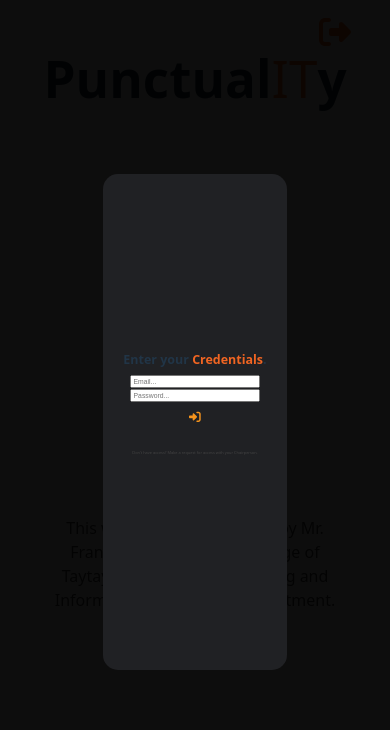
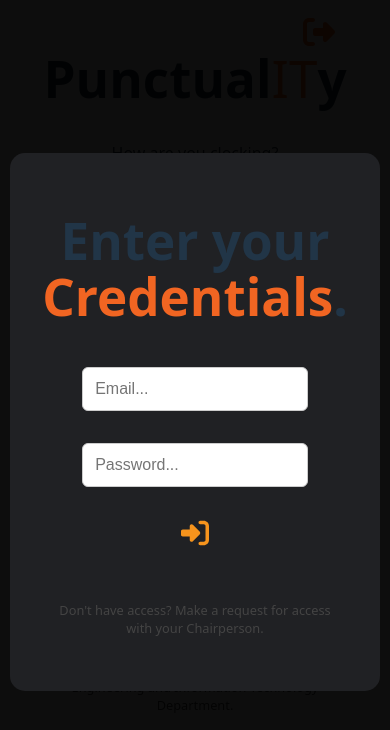
Before and after one commit to ACaffeinatedCoder/PunctualITy, a React (Vite) app: page / in a window 390 px wide. Shown: the top 730 px of the page. Built offline with nearby package versions, Linux system fonts and the light colour scheme; no server answers.

Commit message:
fixed css to adapt to mobile

```diff
--- a/package.json
+++ b/package.json
@@ -13,6 +13,7 @@
     "@fortawesome/fontawesome-svg-core": "^6.7.2",
     "@fortawesome/free-solid-svg-icons": "^6.7.2",
     "@fortawesome/react-fontawesome": "^0.2.2",
+    "@tailwindcss/vite": "^4.1.11",
     "firebase": "^11.9.1",
     "react": "^19.1.0",
     "react-dom": "^19.1.0",
@@ -23,12 +24,15 @@
     "@types/react": "^19.1.2",
     "@types/react-dom": "^19.1.2",
     "@vitejs/plugin-react": "^4.4.1",
+    "autoprefixer": "^10.4.21",
     "eslint": "^9.25.0",
     "eslint-plugin-react-hooks": "^5.2.0",
     "eslint-plugin-react-refresh": "^0.4.19",
     "gh-pages": "^6.3.0",
     "globals": "^16.0.0",
+    "postcss": "^8.5.6",
     "react-router-dom": "^7.6.2",
+    "tailwindcss": "^4.1.11",
     "vite": "^6.3.5"
   }
 }
--- a/src/App.css
+++ b/src/App.css
@@ -1,40 +1,19 @@
 #root {
-  max-width: 1280px;
+  max-width: 100%;
   margin: 0 auto;
-  padding: 2rem;
+  padding: 1rem;
   text-align: center;
 }
 
 .logo {
-  height: 6em;
+  height: clamp(4rem, 6vw, 6em);
   padding: 1.5em;
   will-change: filter;
   transition: filter 300ms;
 }
-.logo:hover {
-  filter: drop-shadow(0 0 2em #646cffaa);
-}
-.logo.react:hover {
-  filter: drop-shadow(0 0 2em #61dafbaa);
-}
-
-@keyframes logo-spin {
-  from {
-    transform: rotate(0deg);
-  }
-  to {
-    transform: rotate(360deg);
-  }
-}
-
-@media (prefers-reduced-motion: no-preference) {
-  a:nth-of-type(2) .logo {
-    animation: logo-spin infinite 20s linear;
-  }
-}
 
 .card {
-  padding: 2em;
+  padding: 1.5em;
 }
 
 .read-the-docs {
@@ -42,36 +21,40 @@
   text-align: center;
   color: #888;
   padding: 1rem;
+  font-size: clamp(0.8rem, 1.5vw, 1rem);
+  line-height: 1.4;
 }
 
 .clocking-in {
   display: flex;
   flex-direction: row;
-  align-self: center;
-  align-content: center;
+  align-items: center;
   justify-content: center;
+  flex-wrap: wrap;
+  gap: 1rem;
+  margin-top: 1rem;
 }
 
 .clock {
   display: flex;
   flex-direction: column;
-  align-self: center;
-  align-content: center;
+  align-items: center;
   justify-content: center;
-  padding-left: 1%;
-  padding-right: 1%;
-  padding-top: 1%;
-  padding-bottom: 7%;
-  margin: 1%;
-  height: 70%;
-  width: 30%;
+  padding: 1.5rem;
+  margin: 1rem;
+  height: auto;
+  width: clamp(250px, 40%, 300px);
   background-color: #020202;
   border-radius: 15px;
+  font-size: clamp(1rem, 1.5vw, 1.25rem);
   transition: color 0.3s ease, font-size 0.3s ease;
+  text-align: center;;
 }
 
 .clock a {
   color: white;
+  text-decoration: none;
+  font-weight: 600;
 }
 
 .clock a:visited {
@@ -79,8 +62,8 @@
 }
 
 .clock:hover a {
-  color:#020202 !important;
-  font-size: 1.5vw;
+  font-size: clamp(1.1rem, 1.7vw, 1.5rem);
+  color: #020202
 }
 
 .clock a:visited:hover {
@@ -89,7 +72,7 @@
 
 .clock-icon {
   color: #f6941d;
-  font-size: 6vw;
+  font-size: clamp(2.5rem, 6vw, 4rem);
   transition: color 0.3s ease, font-size 0.3s ease;
 }
 
@@ -97,10 +80,10 @@
   filter: drop-shadow(0 0 1em #ffffffaa);
   background-color: #888;
   color: black;
-  font-size: 1.5vw;
+  font-size: clamp(1.1rem, 1.7vw, 1.5rem);
 }
 
 .clock:hover .clock-icon {
   color:#020202;
-  font-size: 8vw;
+  font-size: clamp(3rem, 8vw, 5rem);
 }
--- a/src/pages/AccessCSS.css
+++ b/src/pages/AccessCSS.css
@@ -1,12 +1,12 @@
 #root {
-  max-width: 1280px;
+  max-width: 100%;
   margin: 0 auto;
-  padding: 2rem;
+  padding: 1rem;
   text-align: center;
 }
 
 .card {
-  padding: 2em;
+  padding: 1.5em;
 }
 
 .read-the-docs {
@@ -15,61 +15,61 @@
 
 .access-container {
   display: flex;
-  flex-direction: row;
-  align-self: center;
-  align-content: center;
+  flex-direction: column;
+  align-items: center;
   justify-content: center;
   background-color: #888;
+  padding: 1rem;
 }
 
 .access {
-  display: flex;
-  flex-direction: column;
-  align-self: center;
-  align-content: center;
-  justify-content: center;
-  padding-left: 1%;
-  padding-right: 1%;
-  padding-top: 1%;
-  padding-bottom: 7%;
-  margin: 1%;
-  height: 55%;
-  width: 45%;
-  background-color: #202124 ;
+  width: 90%;
+  height: auto;
+  font-size: clamp(1rem, 2.5vw, 1.2rem);
+  padding: 2rem;
+  margin: 1rem auto;
+  background-color: #202124;
   border-radius: 15px;
   transition: color 0.3s ease, font-size 0.3s ease;
-  font-size: 1vw;
-    position: relative; /* Needed for absolute child */
+  position: relative;
 }
 
 .credentials {
-    display: flex;
-    flex-direction: column;
-    width: 100%;
-    align-items: center;
-    justify-items: center;
-    align-self: center;
+  width: 100%;
+  display: flex;
+  flex-direction: column;
+  align-items: center;
+  gap: 1rem;
 }
 
 .credentials input {
-    width: 70%;
-    font-size: 1.75vw;
-    margin: 0.25%;
+  width: 70%;
+  font-size: clamp(1rem, 1.8vw, 1.25rem);
+  margin: 0.5rem 0;
+  padding: 0.75rem;
+  border: 1px solid #ccc;
+  border-radius: 6px;
 }
 
 .lock-icon {
-  font-size: 3vw;
+  font-size: clamp(1.5rem, 3vw, 2rem);
   color: #f6941d;
   cursor: pointer;
 }
 
-.close {
-  position: absolute;
-  top: 2rem;
-  right: 2rem;
-  font-size: 3vw;
-  color: #f6941d;
-  transition: opacity 0.3s ease, transform 0.3s ease;
-  cursor: pointer;
-  z-index: 1000;
+
+@media (max-width: 768px) {
+  .access {
+    width: 95%;
+    padding: 1.5rem;
+  }
+
+  .credentials input {
+    font-size: 1rem;
+  }
+
+  .lock-icon,
+  .close {
+    font-size: 1.75rem;
+  }
 }
--- a/src/pages/ClockInCSS.css
+++ b/src/pages/ClockInCSS.css
@@ -5,7 +5,7 @@
 }
 
 .scanner-icon {
-  font-size: 8vw;
+  font-size: clamp(2.5rem, 8vw, 5rem);
   color: #f6941d;
   transition: transform 0.3s ease;
 }
@@ -35,9 +35,9 @@
 
 .close {
   position: absolute;
-  top: 2rem;
-  right: 2rem;
-  font-size: 3vw;
+  top: 1rem;
+  right: 1rem;
+  font-size: clamp(1.5rem, 3vw, 2rem);
   color: #f6941d;
   transition: opacity 0.3s ease, transform 0.3s ease;
   cursor: pointer;
--- a/src/pages/RequestAccess.jsx
+++ b/src/pages/RequestAccess.jsx
@@ -5,25 +5,6 @@ import { FontAwesomeIcon } from '@fortawesome/react-fontawesome';
 import { useEffect, useState, useRef } from 'react';
 import './AccessCSS.css';
 import { useAuth } from '../AuthContext';
-
-/**
- * -- REVAMP --
- * Turn into a login page
- *  - signInWithEmailAndPassword
- *
- * Track user
- *  - onAuthStateChanged?
- *  - setDoc(doc(db, "Users", user.uid)) upon register
- * {
- *    email, role, displayName
- * }
- *  - const userDoc = await getDoc(doc(db, "Users", user.uid));
- *  - (const userInfo = userDoc.data();
- *
- * Restrict pages per role
- *  - check role of current user and restrict accordingly
- *  - use createContext for a globally available variable
- */
 
 function RequestAccess({ panel }) {
   const [access, setAccess] = useState(true);
@@ -67,7 +48,7 @@ function RequestAccess({ panel }) {
       <div className="card">
         <FontAwesomeIcon
           icon={faRightToBracket}
-          className={`lock-icon ${access ? 'fade-out' : 'fade-in'}`}
+          className={`lock-icon`}
           onClick={() => handleLogin()}
         />
       </div>
--- a/src/pages/analytics/AnomaLogsCSS.css
+++ b/src/pages/analytics/AnomaLogsCSS.css
@@ -79,3 +79,30 @@
   color: red;
   font-weight: bold;
 }
+
+@media screen and (max-width: 768px) {
+  .idlogs-container,
+  .anomalogs-container,
+  .anomalogs-title,
+  .anomalogs-item {
+    width: 95%;
+    max-width: 95%;
+  }
+
+  .anomalogs-title h2 {
+    font-size: 1.2rem;
+    letter-spacing: normal;
+  }
+
+  .anomalogs-content {
+    gap: 0.25rem;
+  }
+
+  .anomalogs-content p {
+    font-size: 0.95rem;
+  }
+
+  .anomaly-text {
+    font-size: 1rem;
+  }
+}
--- a/src/pages/analytics/NewFaculty.jsx
+++ b/src/pages/analytics/NewFaculty.jsx
@@ -101,7 +101,7 @@ function NewFaculty({ faculty }) {
           </span>{' '}
         </h1>
       </div>
-
+      <div className="events-overall">
         <div className="absence-and-analytics">
           <div className="idlogs-container">
             <h2>
@@ -166,6 +166,7 @@ function NewFaculty({ faculty }) {
           </div>
         </div>
       </div>
+    </div>
   );
 }
 
--- a/src/pages/analytics/NewStudent.jsx
+++ b/src/pages/analytics/NewStudent.jsx
@@ -147,7 +147,7 @@ function NewStudent({ newPage }) {
         </h1>
       </div>
 
-      <div className="absence-and-analytics">
+      <div className="events-overall">
         <div className="idlogs-container">
           <h2>
             <span style={{ color: '#f16522' }}>Student</span> Details
--- a/src/pages/analytics/RecordsCSS.css
+++ b/src/pages/analytics/RecordsCSS.css
@@ -1,8 +1,13 @@
+* {
+  box-sizing: border-box;
+}
+
 #root {
-  max-width: 1280px;
+  max-width: 100%;
   margin: 0 auto;
   padding: 2rem;
   text-align: center;
+  overflow-x: hidden;
 }
 
 .record-overall-container {
@@ -43,9 +48,9 @@
 
 .record-and-analytics {
   border-radius: 8px;
-  padding: 0.5rem;
-  width: 95%;
-  max-width: 95%;
+  padding: 0.75rem;
+  width: 100%;
+  max-width: 100%;
   text-align: center;
   display: flex;
   flex-direction: row;
@@ -81,12 +86,12 @@
   align-items: center;
   justify-content: space-between;
   background-color: #202124;
-  padding: 0.75rem 1rem;
+  padding: 0.75rem;
   border-radius: 8px;
   margin: 0.5rem 0;
   box-shadow: 0 2px 6px rgba(0, 0, 0, 1);
-  width: 95%;
-  max-width: 95%;
+  width: 100%;
+  max-width: 100%;
   color: white;
   box-sizing: border-box;
   gap: 1rem;
@@ -95,14 +100,14 @@
 .record-search {
   display: flex;
   flex-direction: row;
-  flex-wrap: wrap; /* allow wrapping on smaller screens */
+  flex-wrap: wrap;
   align-items: left;
   justify-items: left;
   justify-content: space-between, left;
-  padding: 0.75rem 1rem;
+  padding: 0.75rem;
   margin: 0.5rem 0;
-  width: 90%;
-  max-width: 90%;
+  width: 100%;
+  max-width: 100%;
   color: white;
   gap: 1rem;
   font-size: 2vw;
@@ -138,9 +143,9 @@
   align-content: center;
   justify-content: center;
   border-radius: 8px;
-  padding: 0.5rem;
-  width: 95%;
-  max-width: 95%;
+  padding: 0.75rem;
+  width: 100%;
+  max-width: 100%;
   text-align: center;
   display: flex;
   flex-direction: row;
@@ -152,18 +157,18 @@
   flex-direction: row;
   align-items: center;
   background-color: #202124;
-  padding: 0.75rem 1rem;
+  padding: 0.75rem;
   border-radius: 8px;
   margin: 0.5rem 0;
   box-shadow: 0 2px 6px rgba(0, 0, 0, 1);
-  width: 90%;
-  max-width: 90%;
+  width: 100%;
+  max-width: 100%;
   color: white;
   text-align: center;
 }
 
 .record-item:hover {
-    background-color: #57575a;
+  background-color: #57575a;
 }
 
 .record-item p {
@@ -194,16 +199,16 @@
 .analytics-title {
   display: flex;
   flex-direction: row;
-  flex-wrap: wrap; /* allow wrapping on smaller screens */
+  flex-wrap: wrap;
   align-items: center;
   justify-content: center;
   background-color: #202124;
-  padding: 0.75rem 1rem;
+  padding: 0.75rem;
   border-radius: 8px;
   margin: 0.5rem 0;
   box-shadow: 0 2px 6px rgba(0, 0, 0, 1);
-  width: 90%;
-  max-width: 90%;
+  width: 100%;
+  max-width: 100%;
   color: #f6941d;
   box-sizing: border-box;
   gap: 1rem;
@@ -218,9 +223,9 @@
   border-radius: 8px;
   margin: 0.5rem;
   box-shadow: 0 2px 6px rgba(0, 0, 0, 1);
-  width: 90%;
+  width: 100%;
   height: 90%;
-  max-width: 90%;
+  max-width: 100%;
   max-height: 90%;
   color: white;
   text-align: center;
@@ -245,35 +250,6 @@
   font-size: 1.5vw
 }
 
-/*
-.record-item {
-  display: flex;
-  flex-direction: row;
-  justify-content: space-between;
-  align-items: center;
-  background-color: #202124;
-  padding: 0.75rem 1rem;
-  border-radius: 8px;
-  margin: 0.5rem 0;
-  box-shadow: 0 2px 6px rgba(0, 0, 0, 0.1);
-  width: 100%;
-  max-width: 600px;
-  color: white;
-  text-align: left;
-}
-
-.record-item h2 {
-  font-size: 1.25rem;
-  margin: 0;
-}
-
-.record-item p {
-  margin: 0;
-  font-size: 1rem;
-}
-  */
-
-
 .read-the-docs {
   color: rgb(68, 68, 68);
 }
```
Also changed, not shown: src/pages/analytics/AbsencesCSS.css (+43 -3 lines), src/pages/analytics/EventsCSS.css (+59 -2 lines), src/pages/analytics/NewStudentCSS.css (+28 -0 lines), 1 other file (tests, documents, lock files or other folders). Lines whose indentation alone changed are shown as unchanged.
